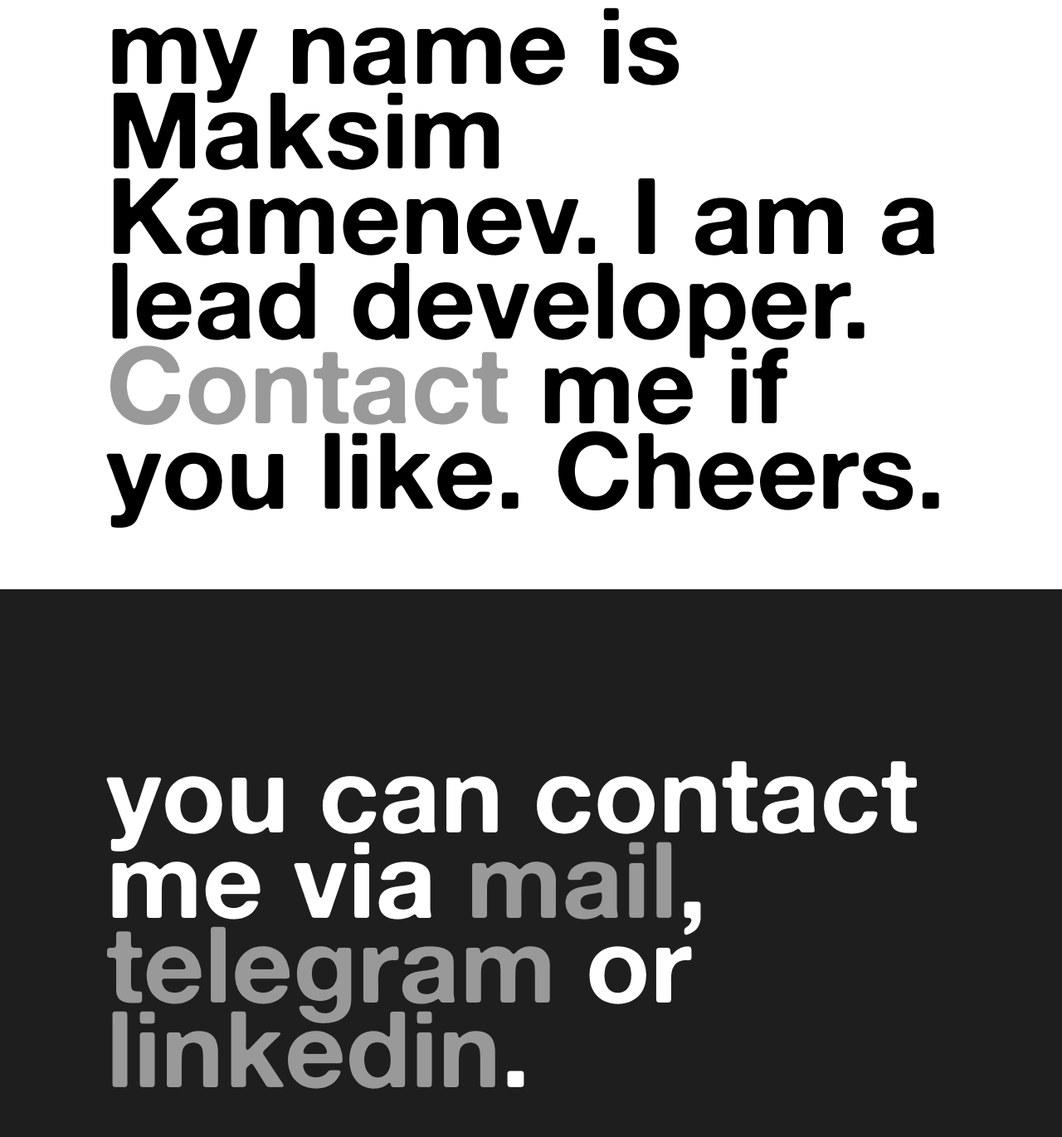
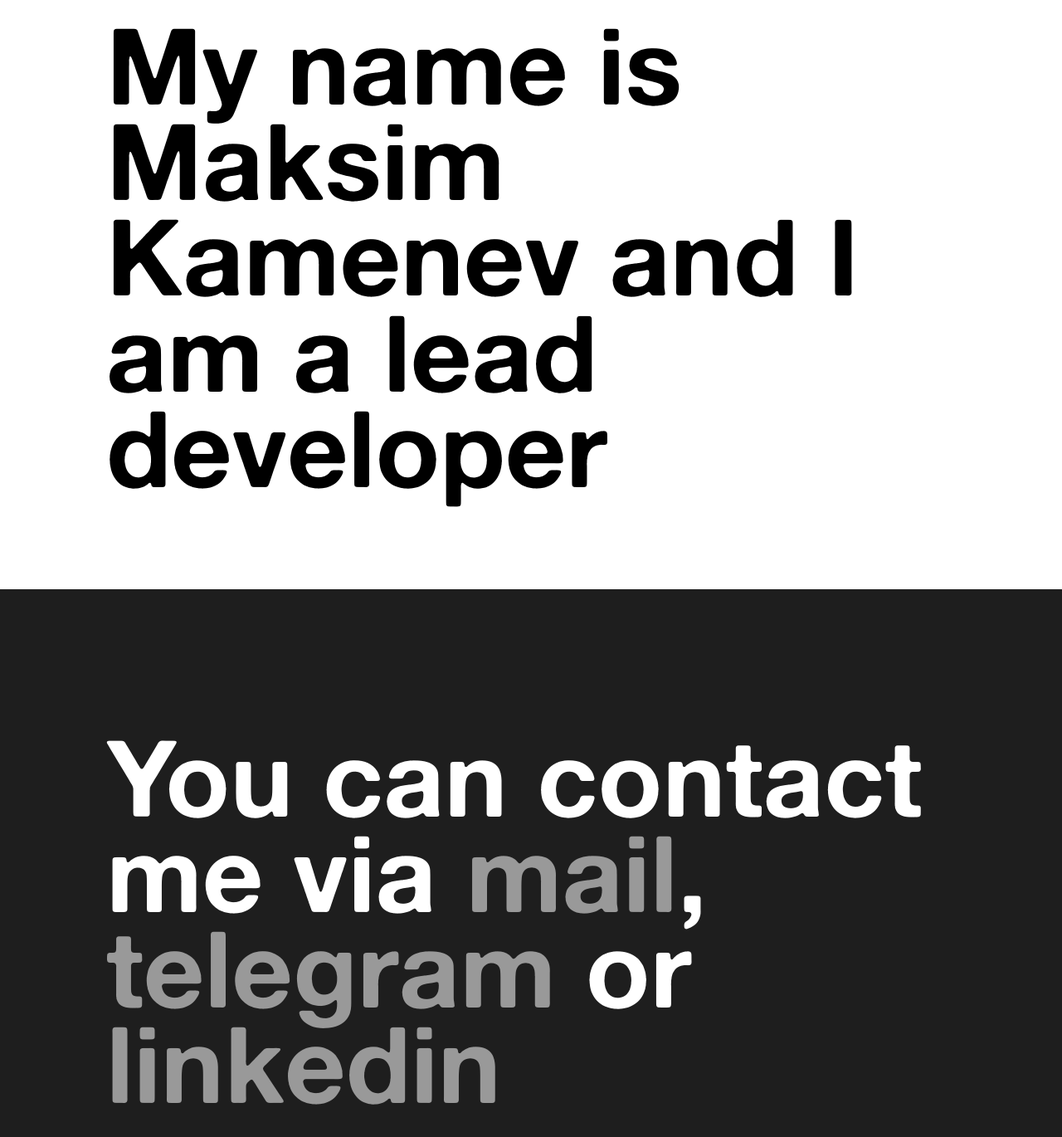
Before and after one commit to MegaRoks/MegaRoks.github.io, a plain HTML site: page index.html in a window 1280 px wide. Shown: the part 890-2260 px from the top of the page at 83% size. Drawn offline with Linux system fonts and the light colour scheme.

Commit message:
fix mistake

```diff
--- a/index.html
+++ b/index.html
@@ -11,20 +11,19 @@
 </head>
 <body>
     <section class="home">
-        <div>Hi.</div>
+        <div>Hi</div>
     </section>
     <section class="about">
         <div>
-            my name is Maksim Kamenev. I am a lead developer.
-            <a href="#contact">Contact</a> me if you like. Cheers.
+            My name is Maksim Kamenev and I am a lead developer
         </div>
     </section>
     <section class="contact">
-        <div id="contact">
-            you can contact me via
-            <a href="mailto:MegaRoks@ya.ru">mail</a>,
+        <div>
+            You can contact me via
+            <a href="mailto:maksim@megaroks.com">mail</a>,
             <a href="https://t.me/MaxKamenev" target="_blank">telegram</a> or
-            <a href="https://www.linkedin.com/in/maksim-kamenev/" target="_blank">linkedin</a>.
+            <a href="https://www.linkedin.com/in/maksim-kamenev/" target="_blank">linkedin</a>
         </div>
     </section>
 </body>
--- a/src/css/style.css
+++ b/src/css/style.css
@@ -19,7 +19,7 @@ body {
 .home {
     background: #1e1e1e;
     color: #999999;
-    line-height: .8rem;
+    line-height: .9rem;
     padding: 10vh 10vw;
     font-size: 10rem;
     display: flex;
@@ -32,7 +32,7 @@ body {
 .about {
     background: #ffffff;
     color: #000000;
-    line-height: .8em;
+    line-height: .9em;
     padding: 10vh 10vw;
     font-size: 8rem;
     width: 80vw;
@@ -57,7 +57,6 @@ body {
 
 @media screen and (max-width: 480px) {
     .about {
-        line-height: .9em;
         font-size: 4rem;
     }
 }
@@ -65,7 +64,7 @@ body {
 .contact {
     background: #1e1e1e;
     color: #ffffff;
-    line-height: .8em;
+    line-height: .9em;
     padding: 10vh 10vw;
     font-size: 8rem;
     width: 80vw;
@@ -89,7 +88,6 @@ body {
 
 @media screen and (max-width: 480px) {
     .contact {
-        line-height: .9em;
         font-size: 4rem;
     }
 }
@@ -97,7 +95,6 @@ body {
 a {
     text-decoration: none;
     color: #999999;
-    cursor: pointer;
 }
 
 a:hover {
```
